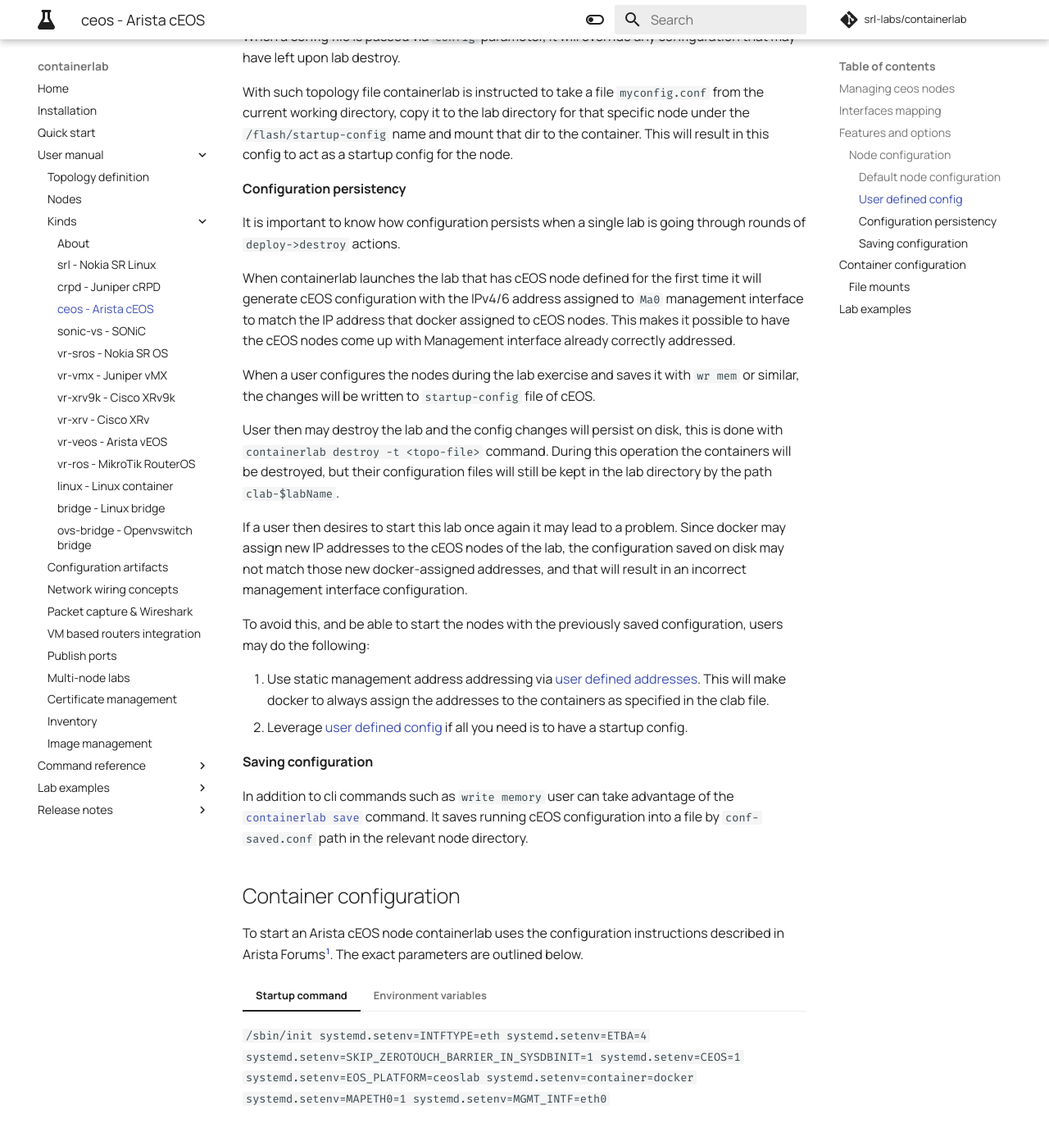
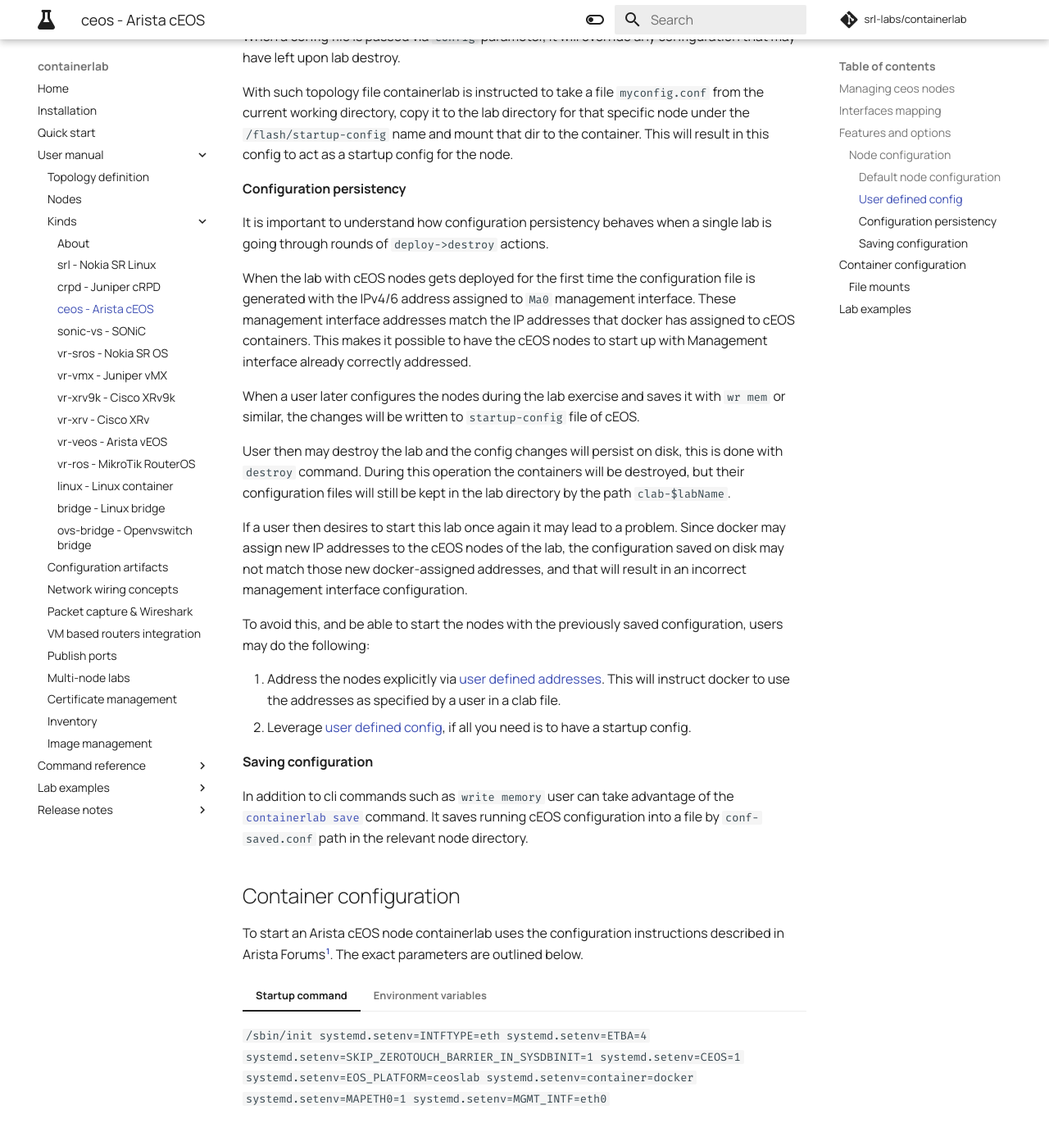
Before and after one commit to srl-labs/containerlab, an MkDocs documentation site: the page built from docs/manual/kinds/ceos.md, in a window 1280 px wide and 1400 px high, scrolled down 2166 px. Shown: the top 1387 px of the window at 82% size. Built offline with MkDocs 1.6.1 and Material for MkDocs 9.7.7, drawn with Linux system fonts in a browser that asks for light colours; comment, search, counter and statistics services are not loaded.

Commit message:
explanation corrections

```diff
--- a/docs/manual/kinds/ceos.md
+++ b/docs/manual/kinds/ceos.md
@@ -124,20 +124,20 @@ With such topology file containerlab is instructed to take a file `myconfig.conf
 
 #### Configuration persistency
 
-It is important to know how configuration persists when a single lab is going through rounds of `deploy->destroy` actions.
+It is important to understand how configuration persistency behaves when a single lab is going through rounds of `deploy->destroy` actions.
 
-When containerlab launches the lab that has cEOS node defined for the first time it will generate cEOS configuration with the IPv4/6 address assigned to `Ma0` management interface to match the IP address that docker assigned to cEOS nodes. This makes it possible to have the cEOS nodes come up with Management interface already correctly addressed.
+When the lab with cEOS nodes gets deployed for the first time the configuration file is generated with the IPv4/6 address assigned to `Ma0` management interface. These management interface addresses match the IP addresses that docker has assigned to cEOS containers. This makes it possible to have the cEOS nodes to start up with Management interface already correctly addressed.
 
-When a user configures the nodes during the lab exercise and saves it with `wr mem` or similar, the changes will be written to `startup-config` file of cEOS.
+When a user later configures the nodes during the lab exercise and saves it with `wr mem` or similar, the changes will be written to `startup-config` file of cEOS.
 
-User then may destroy the lab and the config changes will persist on disk, this is done with `containerlab destroy -t <topo-file>` command. During this operation the containers will be destroyed, but their configuration files will still be kept in the lab directory by the path `clab-$labName`.
+User then may destroy the lab and the config changes will persist on disk, this is done with `destroy` command. During this operation the containers will be destroyed, but their configuration files will still be kept in the lab directory by the path `clab-$labName`.
 
 If a user then desires to start this lab once again it may lead to a problem. Since docker may assign new IP addresses to the cEOS nodes of the lab, the configuration saved on disk may not match those new docker-assigned addresses, and that will result in an incorrect management interface configuration.
 
 To avoid this, and be able to start the nodes with the previously saved configuration, users may do the following:
 
-1. Use static management address addressing via [user defined addresses](../network.md#user-defined-addresses). This will make docker to always assign the addresses to the containers as specified in the clab file.
-2. Leverage [user defined config](#user-defined-config) if all you need is to have a startup config.
+1. Address the nodes explicitly via [user defined addresses](../network.md#user-defined-addresses). This will instruct docker to use the addresses as specified by a user in a clab file.
+2. Leverage [user defined config](#user-defined-config), if all you need is to have a startup config.
 
 #### Saving configuration
 In addition to cli commands such as `write memory` user can take advantage of the [`containerlab save`](../../cmd/save.md) command. It saves running cEOS configuration into a file by `conf-saved.conf` path in the relevant node directory.
```
